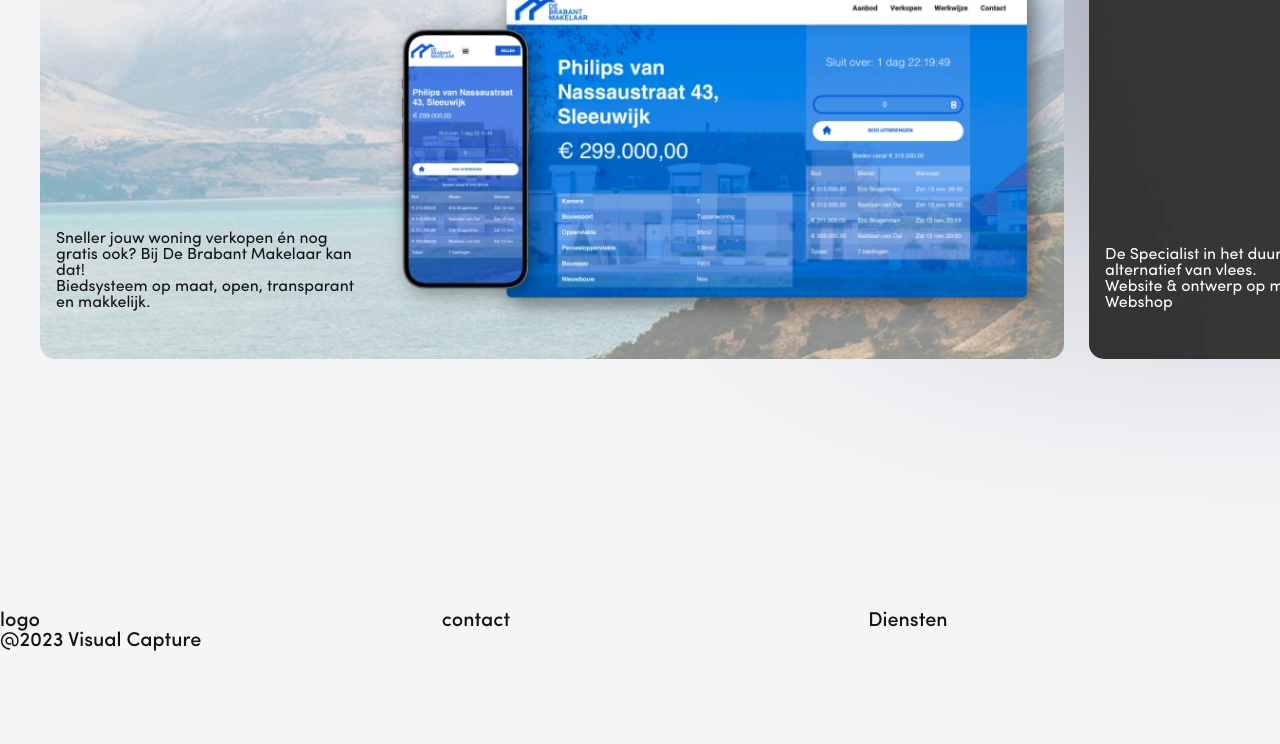
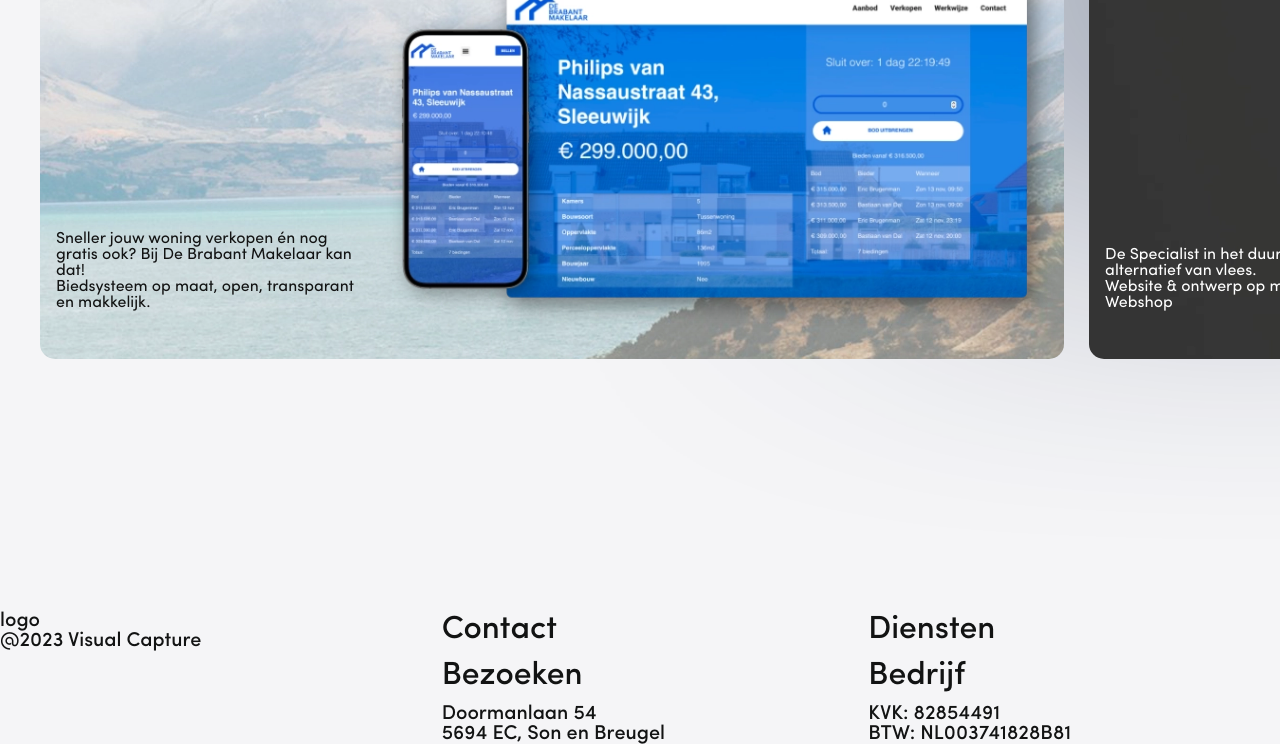
Before and after one commit to Visual-Capture/VisualCapture.nl, a plain HTML site: page webproducts.html in a window 1280 px wide. Shown: the part 1745-2489 px from the top of the page. Before the commit the page ends 2396 px from the top, so only its background shows below. Drawn offline with Linux system fonts and the light colour scheme.

Commit message:
Changed some images, added footer data

```diff
--- a/webproducts.html
+++ b/webproducts.html
@@ -479,8 +479,16 @@
             </div>
             <div class="col-8 p-0">
                 <div class="row m-0">
-                    <div class="col-6">contact</div>
-                    <div class="col-6">Diensten</div>
+                    <div class="col-6"><h2>Contact</h2></div>
+                    <div class="col-6"><h2>Diensten</h2></div>
+                </div>
+                <div class="row m-0">
+                    <div class="col-6"><h2>Bezoeken</h2></div>
+                    <div class="col-6"><h2>Bedrijf</h2></div>
+                    <div class="col-6">Doormanlaan 54</div>
+                    <div class="col-6"><p>KVK: 82854491</p></div>
+                    <div class="col-6">5694 EC, Son en Breugel</div>
+                    <div class="col-6"><p>BTW: <bold>NL003741828B81</bold></p></div>
                 </div>
             </div>
         </div>
```
Also changed, not shown: index.html (+2 -2 lines), photography.html (+8 -0 lines), assets/images/homepage/options/images/web-img.jpg, assets/images/homepage/options/images/web-img.webp, assets/images/photography/weddings/png/wedding_4.png (added), assets/images/photography/weddings/webp/wedding_4.webp (added), 3 other files.
